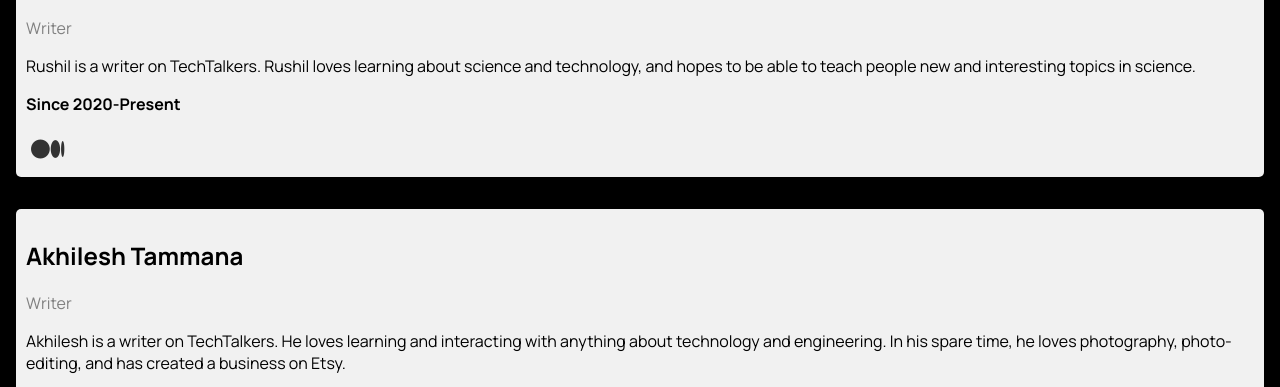
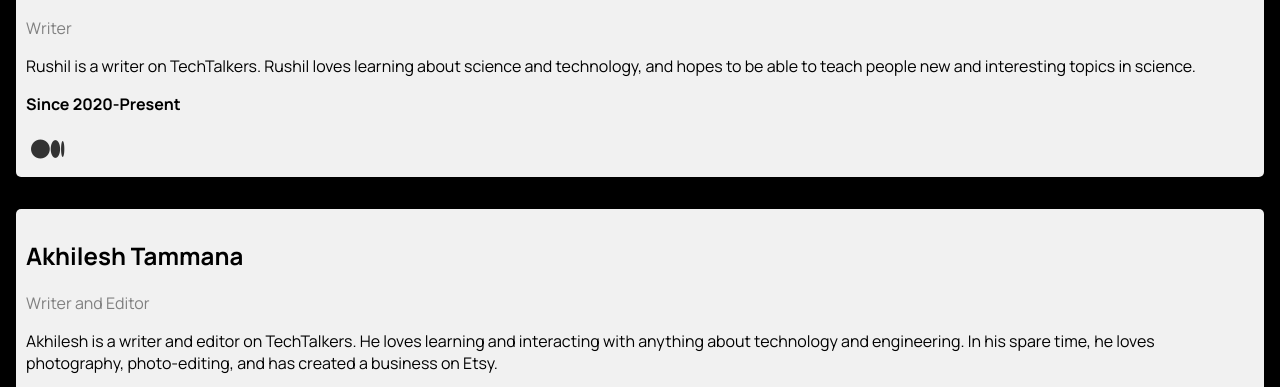
Before and after one commit to techtalkers/techtalkers.github.io, a website: page about/index.html in a window 1280 px wide. Shown: the part 1834-2221 px from the top of the page. Drawn offline with Linux system fonts and the light colour scheme.

Commit message:
Update index.html

```diff
--- a/about/index.html
+++ b/about/index.html
@@ -100,7 +100,7 @@
         <div class="column">
           <div class="card">
               <h2>Akhilesh Tammana</h2>
-              <p class="title">Writer</p>Akhilesh is a writer on TechTalkers. He loves learning and interacting with anything about technology and engineering. In his spare time, he loves photography, photo-editing, and has created a business on Etsy.</p>
+              <p class="title">Writer and Editor</p>Akhilesh is a writer and editor on TechTalkers. He loves learning and interacting with anything about technology and engineering. In his spare time, he loves photography, photo-editing, and has created a business on Etsy.</p>
               <p><b>Since 2020-Present</b></p>
               <a href='https://medium.com/@akhitammana' target='_blank'><i class="fab fa-medium-m"></i></a>
               <a href='https://www.instagram.com/akhitpenny/' target='_blank'><i class="fab fa-instagram"></i></a>
```
